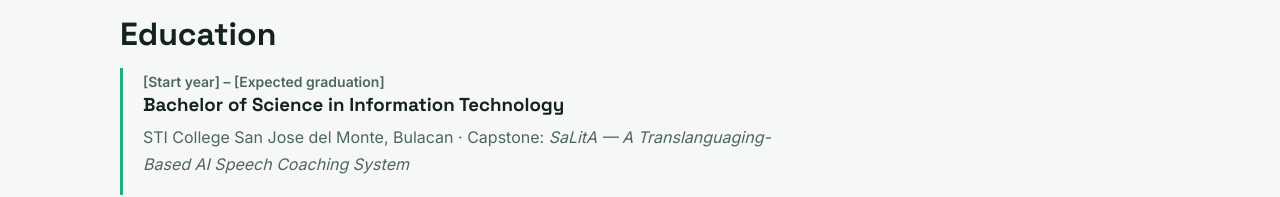
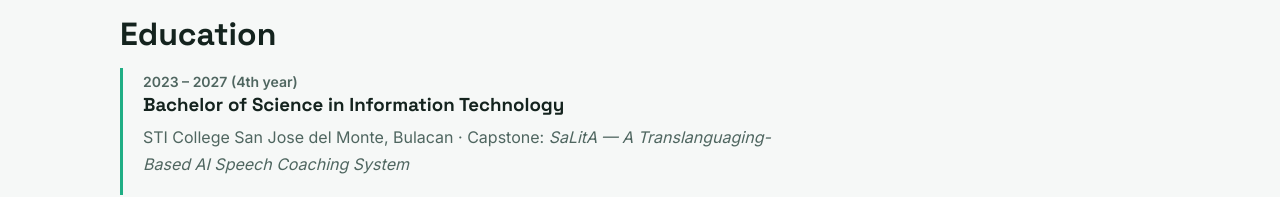
Before and after one commit to ineedsocialcredits0/portfolio, a plain HTML site: page index.html in a window 1280 px wide. Shown: the part 3817-4014 px from the top of the page. Drawn offline with Linux system fonts and the light colour scheme.

Commit message:
Education years

```diff
--- a/index.html
+++ b/index.html
@@ -175,7 +175,7 @@ footer{padding:28px 0;color:var(--muted);font-size:14px;text-align:center;border
 <section id="education"><div class="wrap">
   <h2>Education</h2>
   <div class="timeline">
-    <div class="item"><div class="when">[Start year] – [Expected graduation]</div>
+    <div class="item"><div class="when">2023 – 2027 (4th year)</div>
       <h3>Bachelor of Science in Information Technology</h3>
       <p class="sub" style="margin:0">STI College San Jose del Monte, Bulacan · Capstone: <em>SaLitA — A Translanguaging-Based AI Speech Coaching System</em></p></div>
   </div>
```
